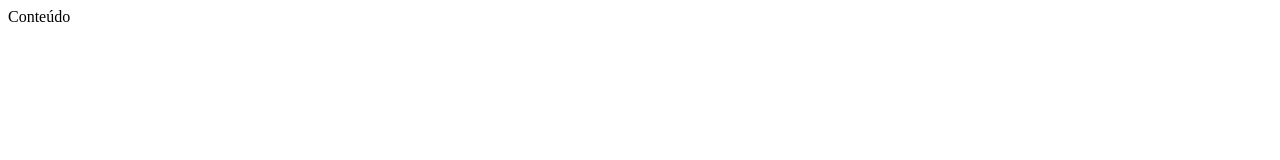
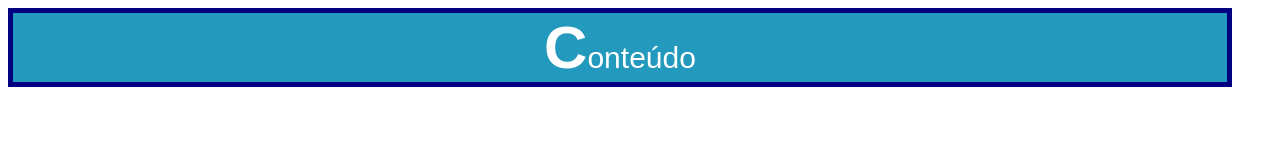
Before and after one commit to Joel-Irineu/Desenvolvimento-Web-Moderno, a plain HTML site: page HTML e CSS/03 - CSS/anatomia.html in a window 1280 px wide. Drawn offline with Linux system fonts and the light colour scheme.

Commit message:
anatomia css

```diff
--- a/HTML e CSS/03 - CSS/anatomia.html
+++ b/HTML e CSS/03 - CSS/anatomia.html
@@ -1,16 +1,34 @@
 <!DOCTYPE html>
 <html>
+<head>
+  <meta charset="UTF-8">
+  <title>Anatomia CSS</title>
+  <style>
+      .seletor{
+        color: #fff;
+        font-size: 30px;
+        text-align: center;
+        /* Multiplos valores */
+        border: solid 5px navy; /* ahorthand property */
+        font-family: Arial, Helvetica, sans-serif;
+        /* Funções */
+        width: calc(100% - 50px);
+        background-color: rgb(34, 153, 189);
+      }
 
-<head>
-    <meta charset="UTF-8">
-    <title>Anatomia CSS</title>
-    <style>
-        /* ... */
-    </style>
+      /* usando pseudo-classe */
+      .seletor:hover{
+        background-color: orangered;
+        cursor: pointer;
+      }
+      /* pseudo-elemento */
+      .seletor::first-letter{
+        font-size: 60px;
+        font-weight: bold;
+      }
+  </style>
 </head>
-
 <body>
-    <div class="selector">Conteúdo</div>
+  <div class="seletor">Conteúdo</div>
 </body>
-
 </html>
```
